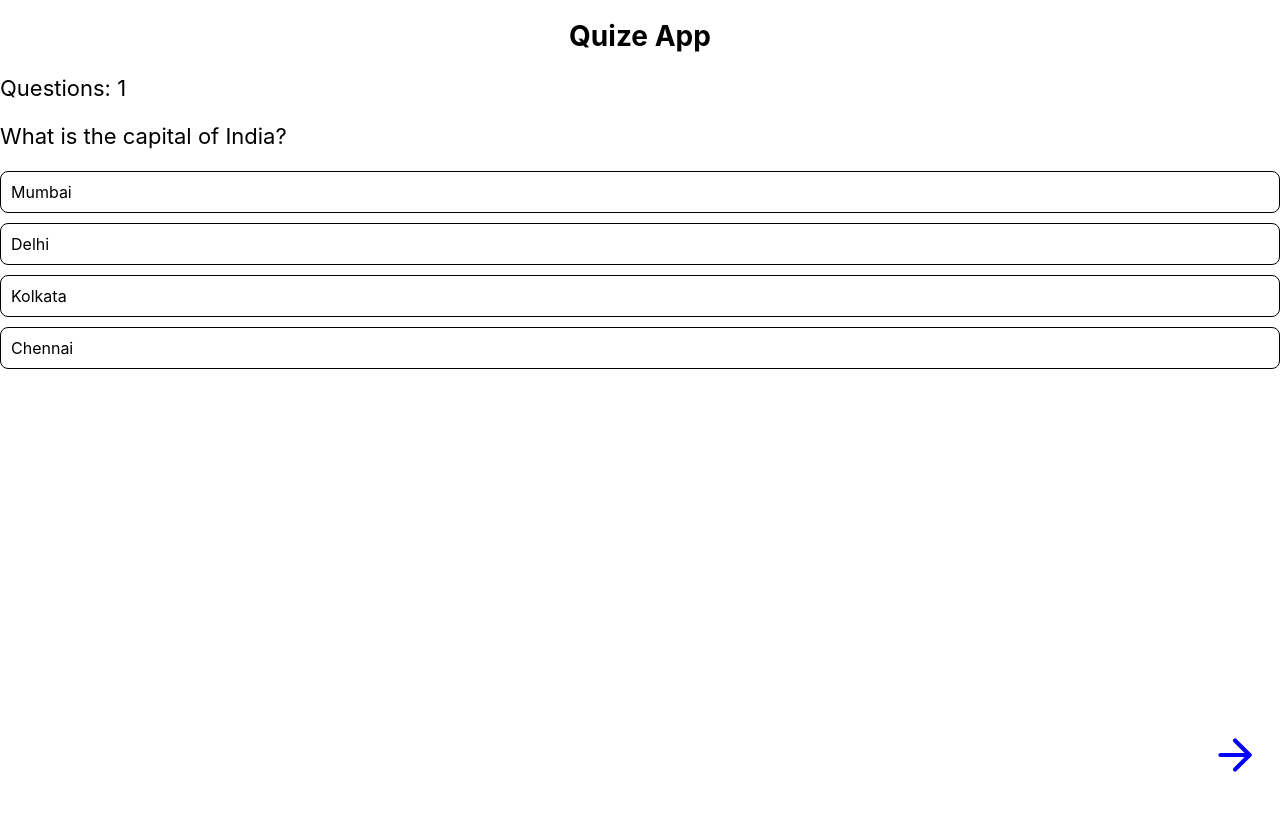
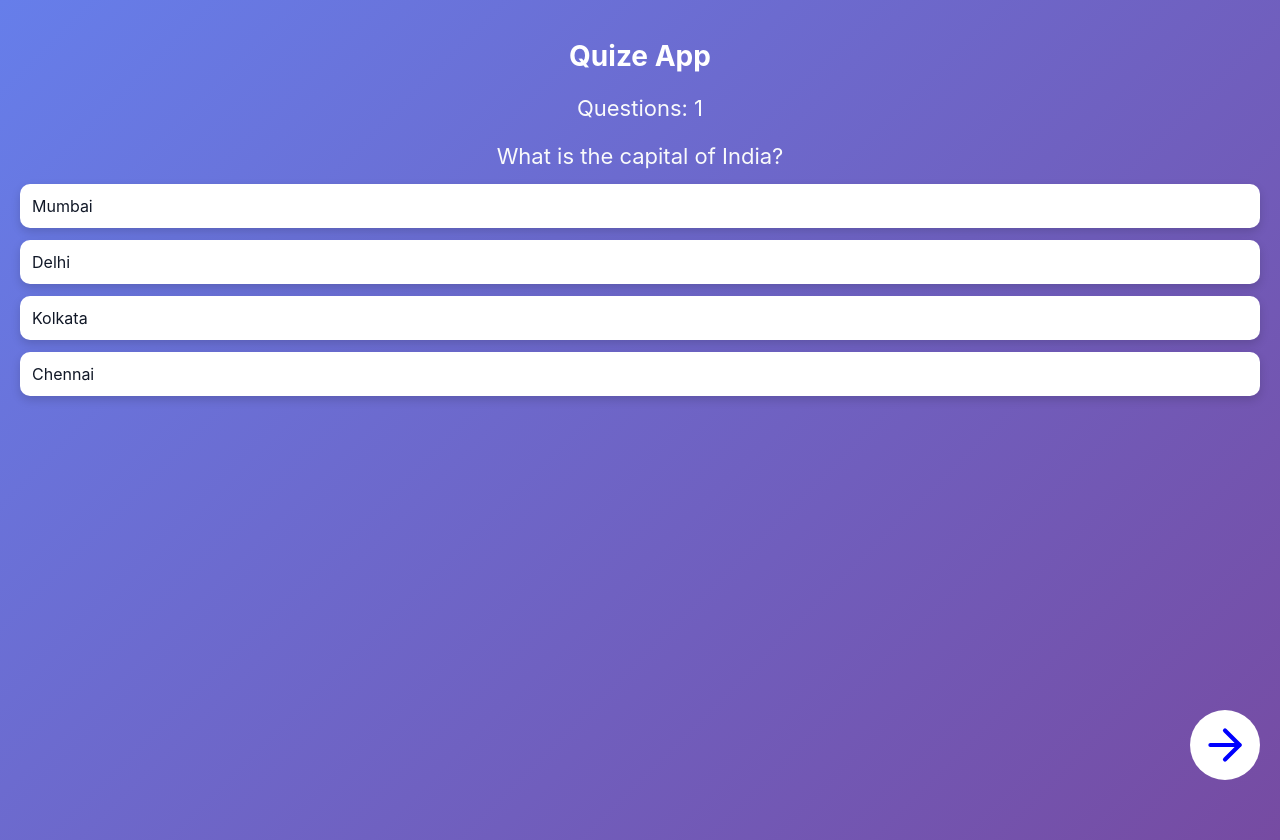
Before and after one commit to Pranali855/Form, a React (Create React App) app in the folder app/: page / in a window 1280 px wide. Before the commit the page ends 800 px from the top, so only its background shows below. Built offline with nearby package versions, Linux system fonts and the light colour scheme.

Commit message:
Update App.css
basic changes added

```diff
--- a/app/src/App.css
+++ b/app/src/App.css
@@ -1,26 +1,53 @@
-.img-next-quation{
+/* Page background */
+body {
+  background: linear-gradient(135deg, #667eea, #764ba2);
+  min-height: 100vh;
+  padding: 20px;
+}
+
+/* Heading */
+.heading {
+  font-size: 28px;
+  font-weight: bold;
+  text-align: center;
+  color: #ffffff;
+  margin-bottom: 15px;
+}
+
+/* Question text */
+.text-question {
+  font-size: 22px;
+  color: #f9fafb;
+  margin-bottom: 15px;
+  text-align: center;
+}
+
+/* Option card */
+.option-cart {
+  background-color: #ffffff;
+  border: none;
+  border-radius: 10px;
+  padding: 12px;
+  margin: 12px 0;
+  cursor: pointer;
+  font-size: 16px;
+  color: #111827;
+  transition: all 0.3s ease;
+  box-shadow: 0 4px 10px rgba(0, 0, 0, 0.15);
+}
+.option-cart:hover {
+  background-color: #c7d2fe;
+  transform: translateY(-2px);
+}
+.img-next-quation {
   position: fixed;
   bottom: 20px;
   right: 20px;
   width: 50px;
   height: 50px;
+  background-color: #fff;
+  border-radius: 50%;
+  padding: 10px;
   cursor: pointer;
+  transition: all 0.3s ease;
 }
-.text-question{
-  font-size: 22px;
-}
-.heading{
-  font-size: 28px;
-  font-weight: bold;
-  text-align: center;
-}
-.option-cart{
-  border: 1px solid #000;
-  border-radius: 8px;
-  padding: 10px;
-  margin: 10px 0;
-  cursor: pointer;
-}
-.option-cart:hover{
-  background-color: #7f7e7e;
-}
```
